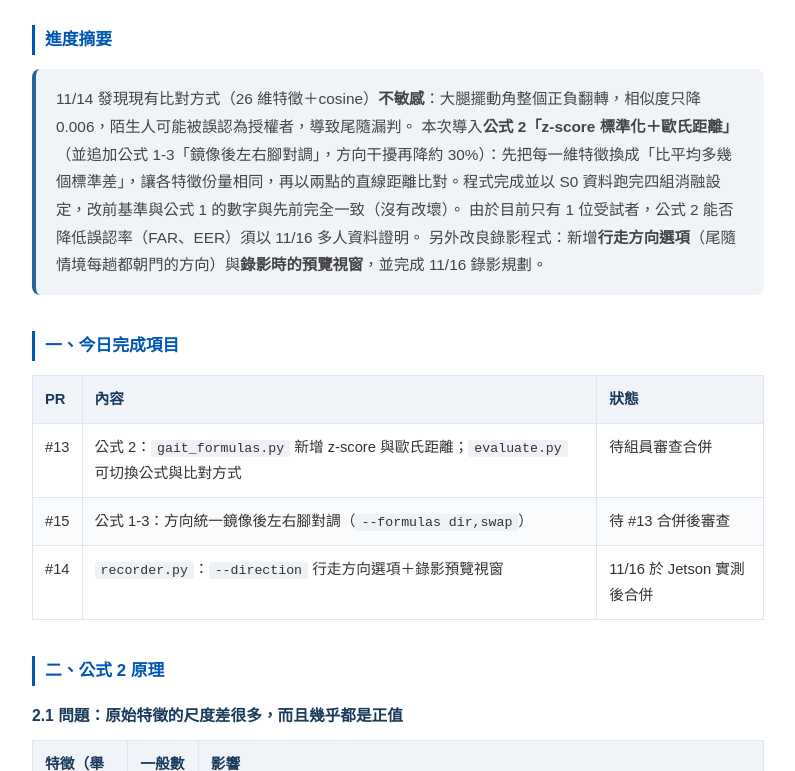
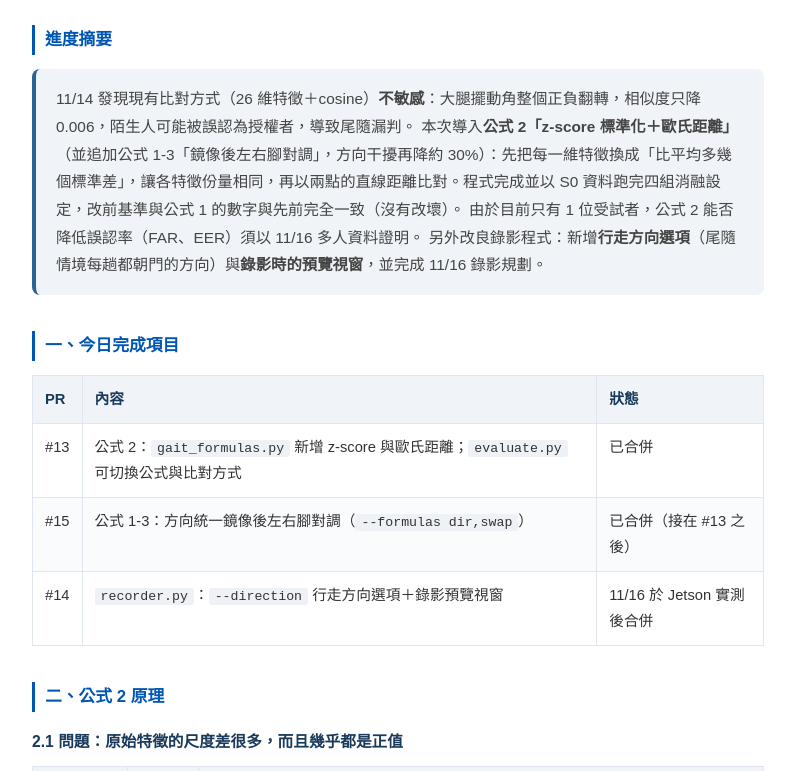
Before and after one commit to GaitPro/GaitPro.github.io, a plain HTML site: page report-2026-11-15.html in a window 1280 px wide. Shown: the part 411-1182 px from the top of the page, without its empty margins (242-1037 px from the left). Drawn offline with Linux system fonts and the light colour scheme.

Commit message:
[Bob] update 11/15 report: PR #13/#15 merged
Co-Authored-By: Claude Sonnet 5.5 <noreply@anthropic.com>

```diff
--- a/report-2026-11-15.html
+++ b/report-2026-11-15.html
@@ -300,8 +300,8 @@
       <table class="issue-table">
         <thead><tr><th>PR</th><th>內容</th><th>狀態</th></tr></thead>
         <tbody>
-          <tr><td>#13</td><td>公式 2：<span class="inline-code">gait_formulas.py</span> 新增 z-score 與歐氏距離；<span class="inline-code">evaluate.py</span> 可切換公式與比對方式</td><td>待組員審查合併</td></tr>
-          <tr><td>#15</td><td>公式 1-3：方向統一鏡像後左右腳對調（<span class="inline-code">--formulas dir,swap</span>）</td><td>待 #13 合併後審查</td></tr>
+          <tr><td>#13</td><td>公式 2：<span class="inline-code">gait_formulas.py</span> 新增 z-score 與歐氏距離；<span class="inline-code">evaluate.py</span> 可切換公式與比對方式</td><td>已合併</td></tr>
+          <tr><td>#15</td><td>公式 1-3：方向統一鏡像後左右腳對調（<span class="inline-code">--formulas dir,swap</span>）</td><td>已合併（接在 #13 之後）</td></tr>
           <tr><td>#14</td><td><span class="inline-code">recorder.py</span>：<span class="inline-code">--direction</span> 行走方向選項＋錄影預覽視窗</td><td>11/16 於 Jetson 實測後合併</td></tr>
         </tbody>
       </table>
```
